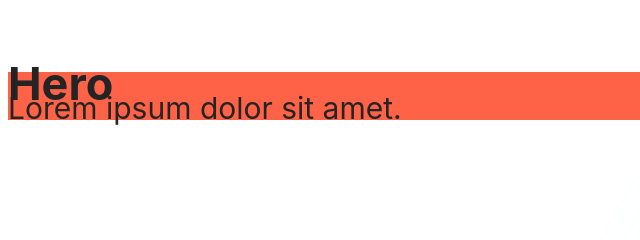
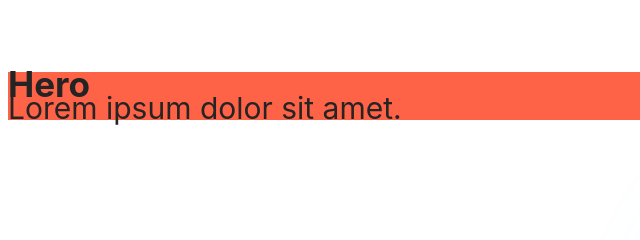
Before and after one commit to SergeyKorobka/example-proj-110, a website built with Vite: page src/index.html in a window 1280 px wide. Shown: the top 240 px of the page, 0-640 px from the left. Built offline with nearby package versions, Linux system fonts and the light colour scheme.

Commit message:
add hero

```diff
--- a/src/partials/hero.html
+++ b/src/partials/hero.html
@@ -1,6 +1,6 @@
 <section class="hero">
   <div class="container">
-    <h2>Hero</h2>
+    <h3>Hero</h3>
     <p>Lorem ipsum dolor sit amet.</p>
   </div>
 </section>
```
